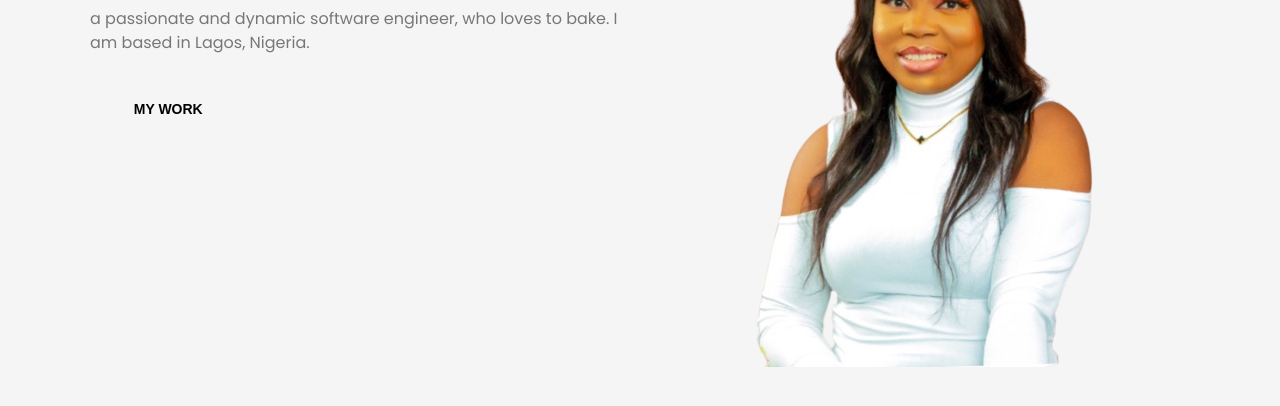
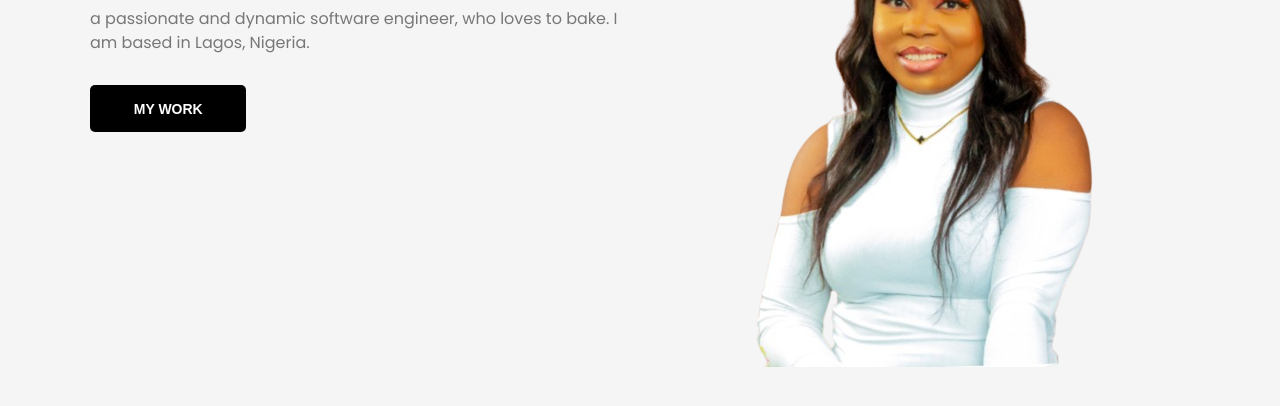
Before and after one commit to codinBabe/personal-page, a plain HTML site: page index.html in a window 1280 px wide. In both pictures the pointer is over the button "MY WORK". Shown: the part 394-800 px from the top of the page. Drawn offline with Linux system fonts and the light colour scheme.

```diff
--- a/index.html
+++ b/index.html
@@ -42,7 +42,7 @@
         <p>
           a passionate and dynamic software engineer, who loves to bake. I am based in Lagos, Nigeria.
         </p>
-        <button class="work"><a href="https://github.com/teboola" class="cv">My work</a></button>
+        <button class="work"><a href="https://github.com/codinBabe" class="cv">My work</a></button>
       </div>
 
       <div class="hero__img">
@@ -62,7 +62,7 @@
         challenges into elegant, user-centric experiences.
       </p>
       <button class="work"><a class="cv"
-          href="https://drive.google.com/file/d/1QGhxCf7V8_mBQK-WeHOacBIXWCkfUPll/view?usp=sharing">Download
+          href="https://drive.google.com/file/d/1OvbHVUEi43OJCieXEibk69uJSRKoOHre/view?usp=sharing">Download
           CV</a></button>
     </div>
     <div class="skills">
--- a/style.css
+++ b/style.css
@@ -131,7 +131,6 @@ header {
   padding: 1.125em 3.125em;
   border-style: none;
   border-radius: 5px;
-  color: #fff;
   text-transform: uppercase;
   font-size: 0.875rem;
   font-weight: 600;
@@ -314,13 +313,13 @@ textarea::placeholder {
   font-size: 0.6rem;
 }
 
-a:hover {
+/* a:hover {
   cursor: pointer;
   color: #000;
-}
+} */
 button:hover {
-  background: transparent;
-  transition: 2s;
+  background: #000;
+  transition: 2s ease;
 }
 @media (min-width: 800px) {
   header {
```
